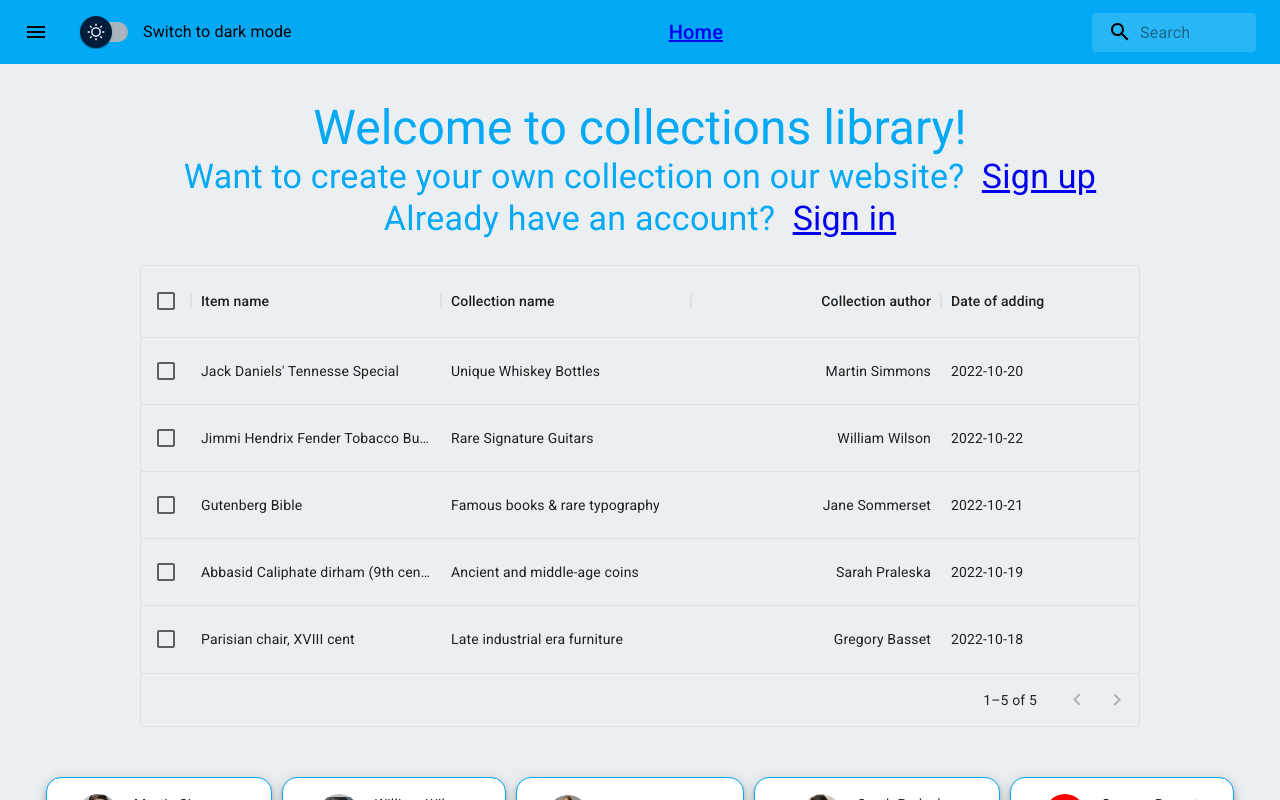
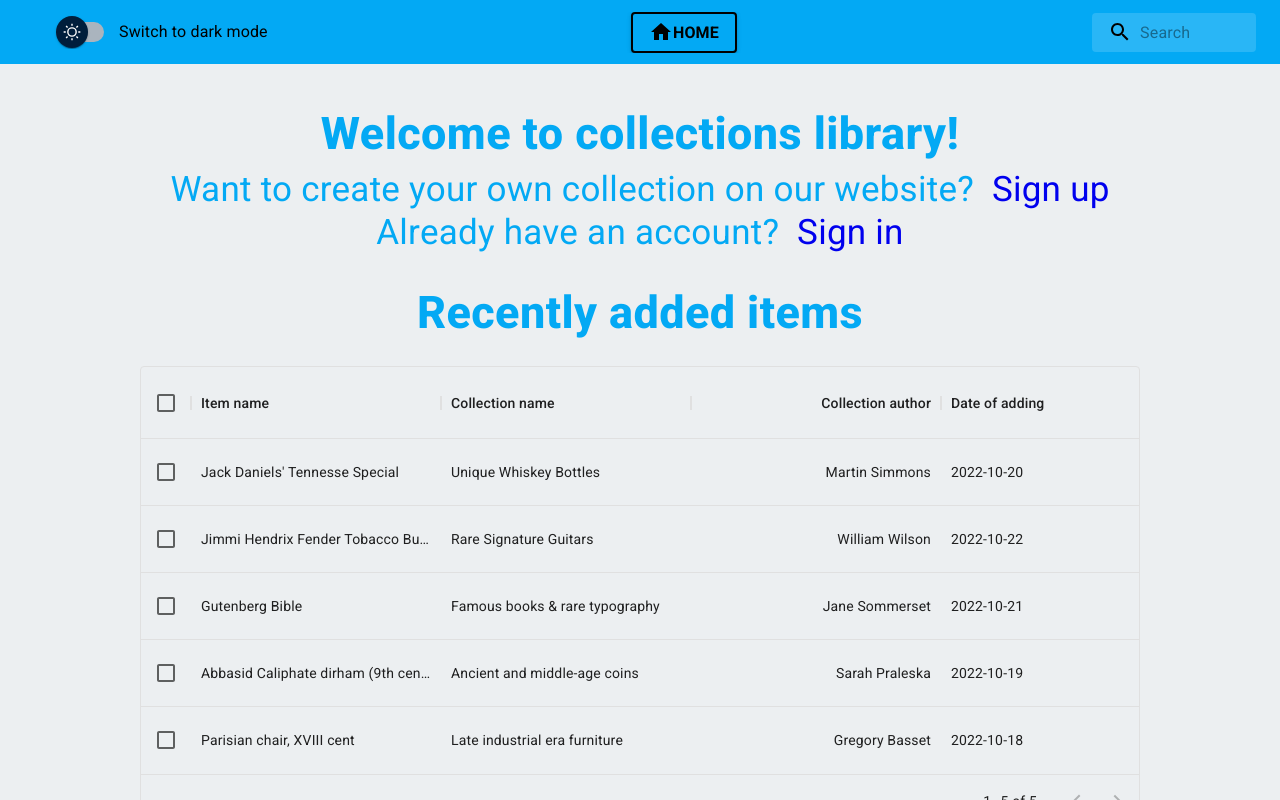
Before and after one commit to arty-mason/Project, a React (Create React App) app in the folder client/: page / in a window 1280 px wide. Shown: the top 800 px of the page. Built offline with nearby package versions, Linux system fonts and the light colour scheme; no server answers.

Commit message:
Adding some more accurate styling to pages

```diff
--- a/client/src/components/Header.jsx
+++ b/client/src/components/Header.jsx
@@ -12,6 +12,7 @@ import CustomizedSwitches from "../config/ThemeSwitcher";
 import { Link, useNavigate } from "react-router-dom";
 import { useUserAuth } from "../context/AuthContext";
 import { Button } from "@mui/material";
+import HomeIcon from "@mui/icons-material/Home";
 
 const Search = styled("div")(({ theme }) => ({
   position: "relative",
@@ -92,7 +93,12 @@ const Header = (props) => {
           aria-label="open drawer"
           sx={{ mr: 2 }}
         >
-          <MenuIcon />
+          <MenuIcon
+            sx={{
+              display: { sm: "none", xs: "block" },
+              color: theme.palette?.mode === "dark" ? "white" : "black",
+            }}
+          />
         </IconButton>
         <CustomizedSwitches toggleTheme={toggleTheme} />
         <Typography
@@ -105,7 +111,32 @@ const Header = (props) => {
             textAlign: "center",
           }}
         >
-          <Link to="/"> Home</Link>
+          <Button
+            variant="contained"
+            sx={{
+              border: `2px solid ${
+                theme.palette?.mode === "dark" ? "white" : "black"
+              }`,
+            }}
+          >
+            <HomeIcon />
+            <Link
+              to="/"
+              style={{
+                textDecoration: "none",
+              }}
+            >
+              <Typography
+                sx={{
+                  color: theme.palette?.mode === "dark" ? "white" : "black",
+                  fontWeight: 600,
+                  mt: "1px",
+                }}
+              >
+                Home
+              </Typography>
+            </Link>
+          </Button>
         </Typography>
         {user?.displayName ? (
           <Button
@@ -119,7 +150,11 @@ const Header = (props) => {
         ) : (
           <Link to="/signin" />
         )}
-        <Search>
+        <Search
+          sx={{
+            color: theme.palette?.mode === "dark" ? "white" : "black",
+          }}
+        >
           <SearchIconWrapper>
             <SearchIcon />
           </SearchIconWrapper>
--- a/client/src/components/LatestItems.jsx
+++ b/client/src/components/LatestItems.jsx
@@ -2,6 +2,7 @@ import * as React from "react";
 import { DataGrid } from "@mui/x-data-grid";
 
 import mockData from "../services/collection-data";
+import { Typography } from "@mui/material";
 
 const columns = [
   {
@@ -40,6 +41,25 @@ const rows = mockData.map((data) => {
 
 const LatestItems = () => {
   return (
+    <>
+      <Typography
+        component="h3"
+        textAlign="center"
+        color="primary"
+        sx={{
+          fontSize: {
+            xl: "50px",
+            lg: "45px",
+            md: "40px",
+            sm: "30px",
+            xs: "22px",
+          },
+          fontWeight: "800",
+          mb: "20px",
+        }}
+      >
+        Recently added items
+      </Typography>
       <DataGrid
         sx={{
           width: {
@@ -61,6 +81,7 @@ const LatestItems = () => {
         disableSelectionOnClick
         experimentalFeatures={{ newEditingApi: true }}
       />
+    </>
   );
 };
 
--- a/client/src/config/ThemeSwitcher.jsx
+++ b/client/src/config/ThemeSwitcher.jsx
@@ -59,6 +59,9 @@ export default function CustomizedSwitches(props) {
   return (
     <FormGroup>
       <FormControlLabel
+        sx={{
+          color: theme.palette?.mode === "dark" ? "white" : "black",
+        }}
         control={<MaterialUISwitch sx={{ m: 1 }} onChange={toggleTheme} />}
         label={
           theme.palette?.mode === "dark"
--- a/client/src/pages/auth/Signin.jsx
+++ b/client/src/pages/auth/Signin.jsx
@@ -75,7 +75,10 @@ const Signin = () => {
           color="primary"
           sx={{ textAlign: "center" }}
         >
-          Don't have an account yet? <Link to="/signup">Sign up</Link>
+          Don't have an account yet?{" "}
+          <Link to="/signup" style={{ textDecoration: "none" }}>
+            Sign up
+          </Link>
         </Typography>
       </Box>
       <Box
--- a/client/src/pages/auth/Signup.jsx
+++ b/client/src/pages/auth/Signup.jsx
@@ -59,7 +59,10 @@ const Signup = () => {
           color="primary"
           sx={{ textAlign: "center" }}
         >
-          Already have an account? <Link to="/">Sign in</Link>
+          Already have an account?{" "}
+          <Link to="/" style={{ textDecoration: "none" }}>
+            Sign in
+          </Link>
         </Typography>
       </Box>
       <Box
--- a/client/src/pages/home/Home.jsx
+++ b/client/src/pages/home/Home.jsx
@@ -19,10 +19,19 @@ const Home = () => {
       }}
     >
       <Typography
-        variant="h3"
         component="h1"
         textAlign="center"
         color="primary"
+        sx={{
+          fontSize: {
+            xl: "50px",
+            lg: "45px",
+            md: "40px",
+            sm: "30px",
+            xs: "22px",
+          },
+          fontWeight: "800",
+        }}
       >
         Welcome to collections library!
       </Typography>
@@ -30,24 +39,43 @@ const Home = () => {
         <Typography
           textAlign="center"
           variant="h4"
-          component="p"
+          component="h2"
           color="primary"
           sx={{
-            textDecoration: "none",
+            fontSize: {
+              xl: "40px",
+              lg: "35px",
+              md: "30px",
+              sm: "25px",
+              xs: "20px",
+            },
           }}
         >
           Want to create your own collection on our website? &nbsp;
-          <Link to="/signup">Sign up</Link>
+          <Link to="/signup" style={{ textDecoration: "none" }}>
+            Sign up
+          </Link>
         </Typography>
         <Typography
           textAlign="center"
           variant="h4"
-          component="p"
+          component="h2"
           color="primary"
           marginBottom="25px"
+          sx={{
+            fontSize: {
+              xl: "40px",
+              lg: "35px",
+              md: "30px",
+              sm: "25px",
+              xs: "20px",
+            },
+          }}
         >
           Already have an account? &nbsp;
-          <Link to="/signin">Sign in</Link>
+          <Link to="/signin" style={{ textDecoration: "none" }}>
+            Sign in
+          </Link>
         </Typography>
       </Box>
       <LatestItems />
```
Also changed, not shown: 1 other file (tests, documents, lock files or other folders). Lines whose indentation alone changed are shown as unchanged.
